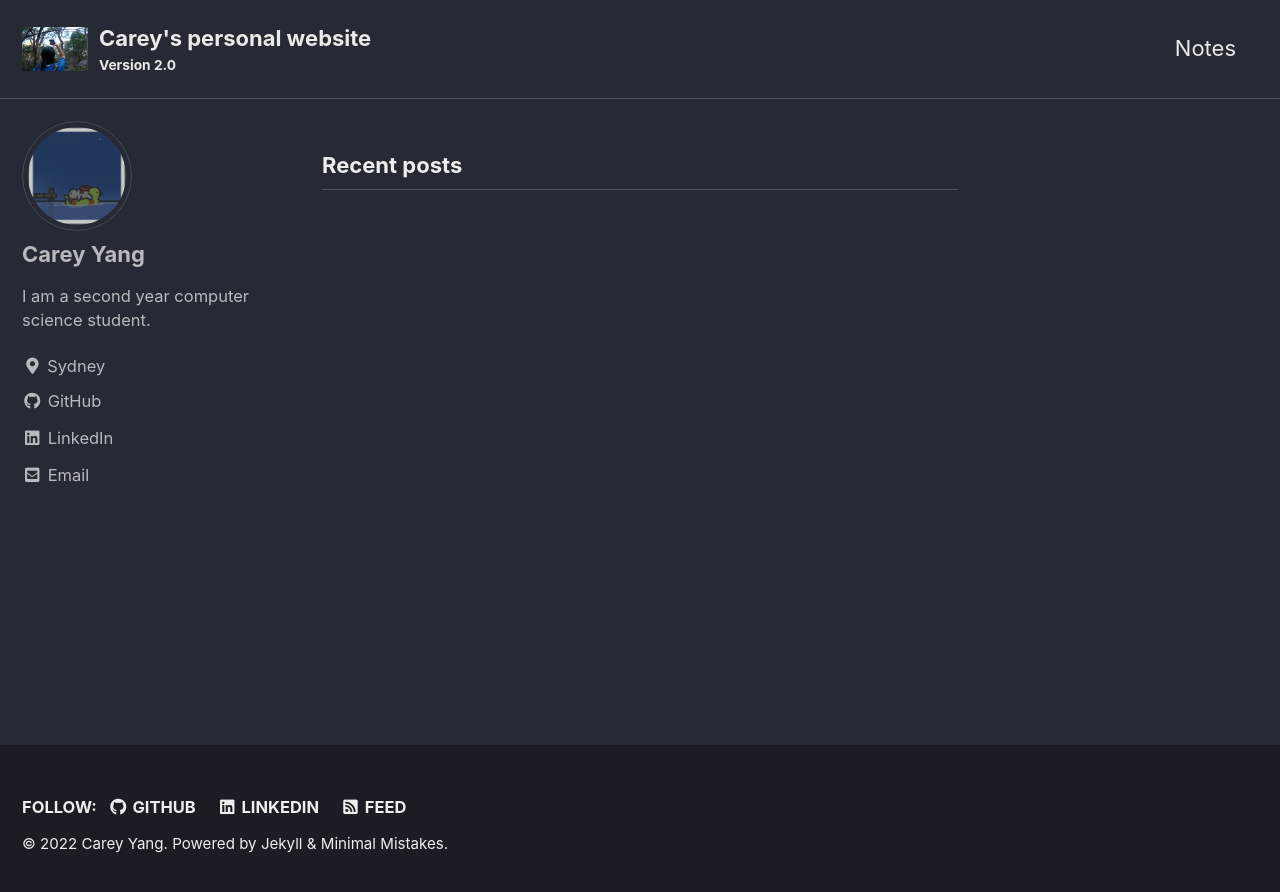
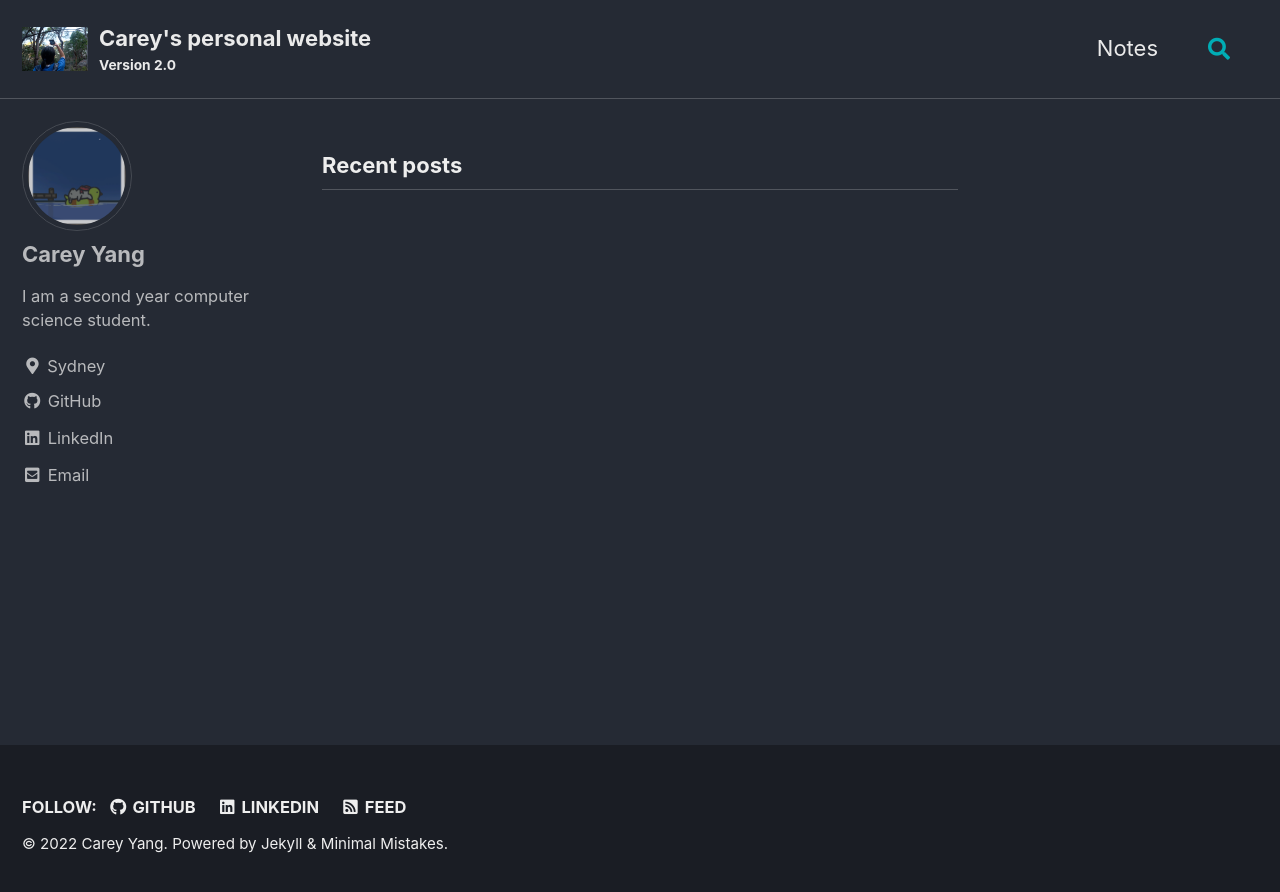
Before and after one commit to Justcarey13/Justcarey13.github.io, a Jekyll site: the page built from index.html, in a window 1280 px wide. Shown: the top 892 px of the page. Built offline with Jekyll 4.4.1, drawn with Linux system fonts in a browser that asks for light colours; cached includes are drawn as plain includes; nearby versions of some CDN libraries; the list of posts is cut into pages by our own code.

```diff
--- a/_config.yml
+++ b/_config.yml
@@ -43,9 +43,9 @@ reCaptcha:
 atom_feed:
   path                   : # blank (default) uses feed.xml
   hide                   : # true, false (default)
-search                   : # true, false (default)
-search_full_content      : # true, false (default)
-search_provider          : # lunr (default), algolia, google
+search                   : true # false (default)
+search_full_content      : true # false (default)
+search_provider          : lunr # (default), algolia, google
 algolia:
   application_id         : # YOUR_APPLICATION_ID
   index_name             : # YOUR_INDEX_NAME
```
